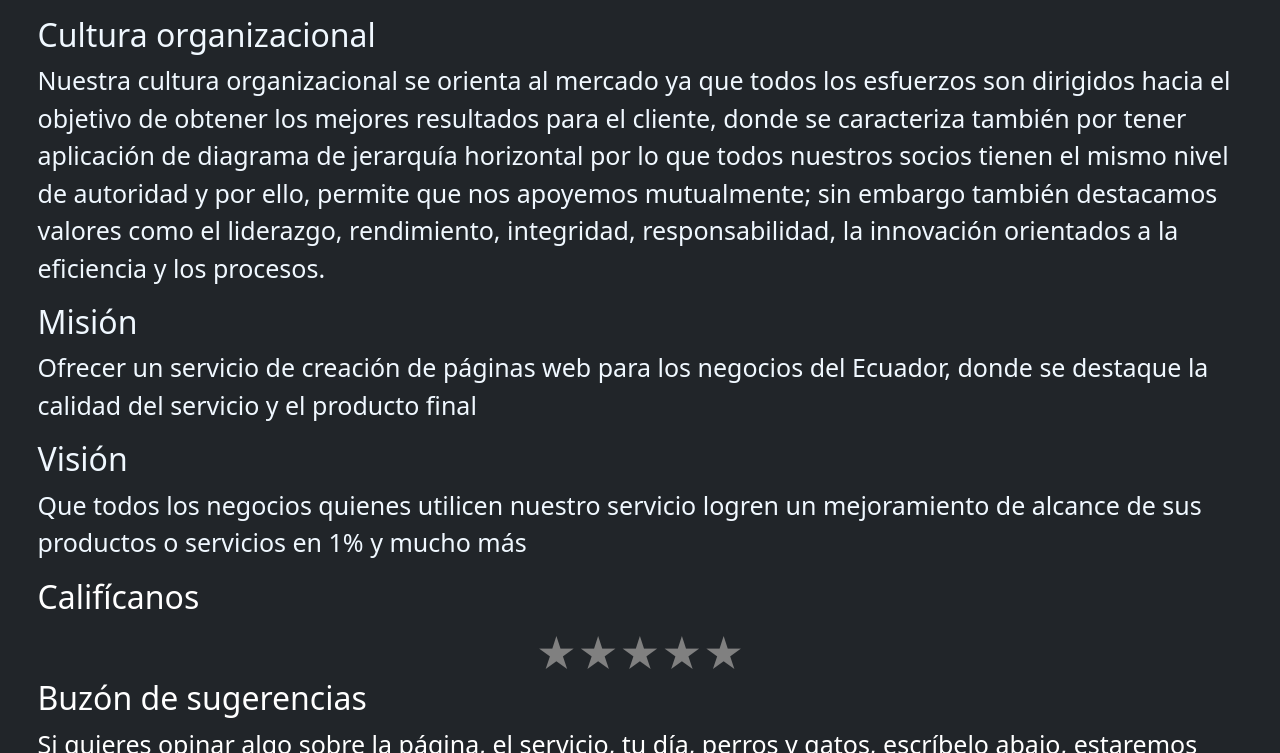
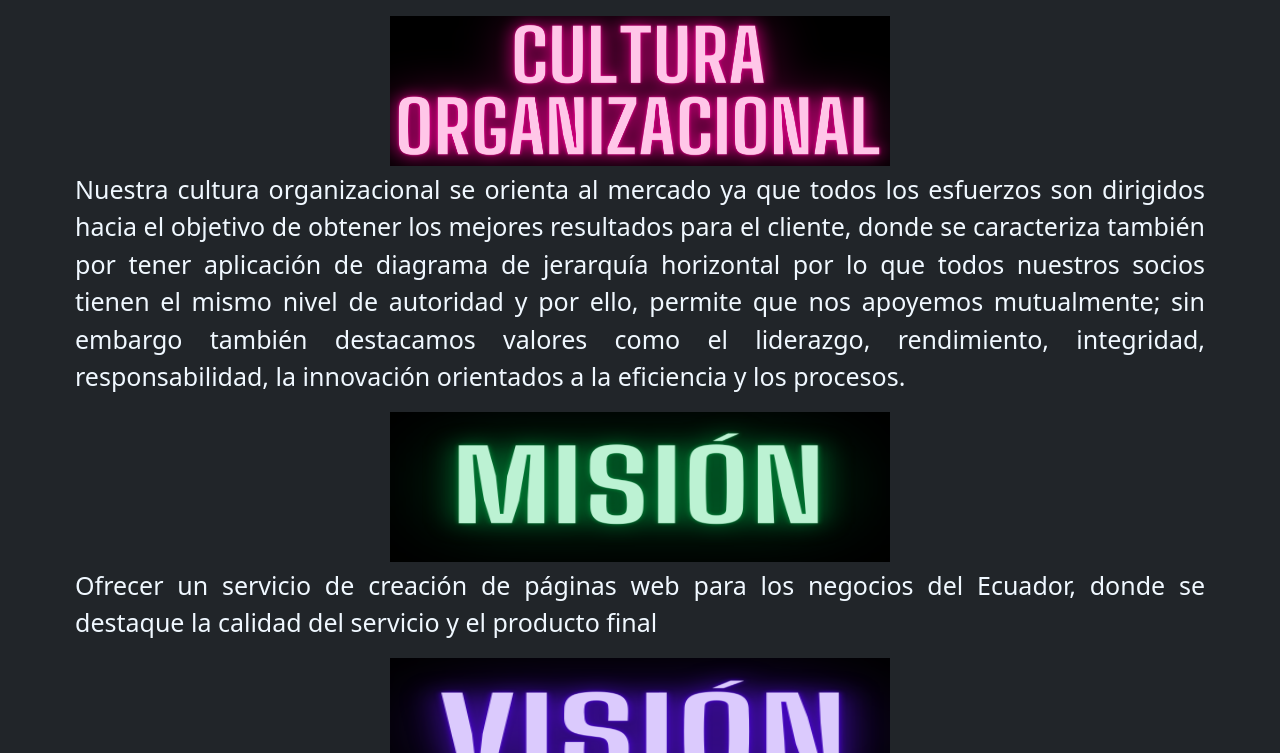
Before and after one commit to BrandonToapanta/Pagina-emprednimiento, a plain HTML site: page quienes_somos.html in a window 1280 px wide. Shown: the part 47-800 px from the top of the page. Drawn offline with nearby package versions, Linux system fonts and the light colour scheme.

Commit message:
Update quienes_somos.html

```diff
--- a/quienes_somos.html
+++ b/quienes_somos.html
@@ -23,7 +23,7 @@
     <link rel="stylesheet" href="/css/style.css">
 </head>
 
-<body>
+<body class="body_quienesSomos">
     <nav class="navbar navbar-expand-md navbar-dark bg-dark">
         <div class="container-fluid">
             <a class="navbar-brand" href="index.html" style="color:white">
@@ -60,30 +60,28 @@
 
     <main>
         <div>
-            <div class="main_quienesSomos">
-                <h2>Cultura organizacional</h2>
-                <p>Nuestra cultura organizacional se orienta al mercado ya que todos los esfuerzos son dirigidos hacia
+            <div class="main_quienesSomos" align="center">
+                <img class="img_quienesSomos" src="/img/quienes_somos/Cultura organizacional(1).png" alt="cultura_organizacional" width="500" height="150">
+                <div class="main_quienesSomos" align="justify"><p>Nuestra cultura organizacional se orienta al mercado ya que todos los esfuerzos son dirigidos hacia
                     el
                     objetivo de obtener los mejores resultados para el cliente, donde se caracteriza también por tener
                     aplicación de diagrama de jerarquía horizontal por lo que todos nuestros socios tienen el mismo
                     nivel de autoridad y por ello, permite que nos apoyemos mutualmente; sin embargo también destacamos
                     valores como el liderazgo, rendimiento, integridad, responsabilidad, la innovación orientados a la
-                    eficiencia y los procesos.</p>
+                    eficiencia y los procesos.</p></div>
             </div>
-            <div class="main_quienesSomos">
-                <h2>Misión</h2>
-                <p>Ofrecer un servicio de creación de páginas web para los negocios del Ecuador, donde se destaque la
-                    calidad del servicio y el producto final</p>
+            <div class="main_quienesSomos" align="center">
+                <img class="img_quienesSomos" src="/img/quienes_somos/Mision(1).png" alt="cultura_organizacional" width="500" height="150">
+                <div class="main_quienesSomos" align="justify"><p>Ofrecer un servicio de creación   de páginas web para los negocios del Ecuador, donde se destaque la
+                    calidad del servicio y el producto final</p></div>
             </div>
-            <div class="main_quienesSomos">
-                <h2>Visión</h2>
-                <p>Que todos los negocios quienes utilicen nuestro servicio logren un mejoramiento de alcance de sus
-                    productos o servicios en 1% y mucho más</p>
+            <div class="main_quienesSomos" align="center">
+                <img class="img_quienesSomos" src="/img/quienes_somos/vision(1).png" alt="cultura_organizacional" width="500" height="150">
+                <div class="main_quienesSomos" align="justify"><p>Que todos los negocios quienes utilicen nuestro servicio logren un mejoramiento de alcance de sus
+                    productos o servicios en 1% y mucho más</p></div>
             </div>
-            <div class="main_quienesSomos">
-                <h2>
-                    <FONT COLOR="white">Califícanos</FONT>
-                </h2>
+            <div class="main_quienesSomos" align="center">
+                <img class="img_quienesSomos" src="/img/quienes_somos/califícanos(1).png" alt="cultura_organizacional" width="500" height="150">
                 <form id="form_qs">
                     <p class="clasificacion">
                         <input id="radio1" type="radio" name="estrellas" value="5"><!--
@@ -99,18 +97,18 @@
                     </p>
                 </form>
             </div>
-            <div class="main_quienesSomos">
 
+
+            <div class="main_quienesSomos" align="center">
                 <form>
                     <div class="form-group">
                         <margin: 5px 1.5em 2px 1.5em>
-                            <h2>
-                                <FONT COLOR="white">Buzón de sugerencias</FONT>
-                            </h2>
+                            <img class="img_quienesSomos" src="/img/quienes_somos/buzondesuferencias(1).png" alt="cultura_organizacional" width="500" height="150">
+                            <form id="form_qs">
                             <p>
                                 <FONT COLOR="white">Si quieres opinar algo sobre la página, el servicio, tu día, perros
                                     y gatos, escríbelo abajo,
-                                    estaremos agradecidos por tu valiosa opinión</FONT>
+                                    estaremos agradecidos por tu valiosa opinión...</FONT>
                             </p>
                             <textarea class="form-control" id="exampleFormControlTextarea1" rows="3"
                                 placeholder="""Escribe tu sugerencia aquí..."></textarea></margin>
@@ -123,7 +121,11 @@
     </main>
 </body>
 <footer>
-/*prueba pa ver como funciona esto xd*/
+    <div class="text-center">
+        <p>Desarrollado por RESEB
+            <i class="fa-regular fa-copyright"></i>
+        </p>
+    </div>
 </footer>
 </footer>
 
```
